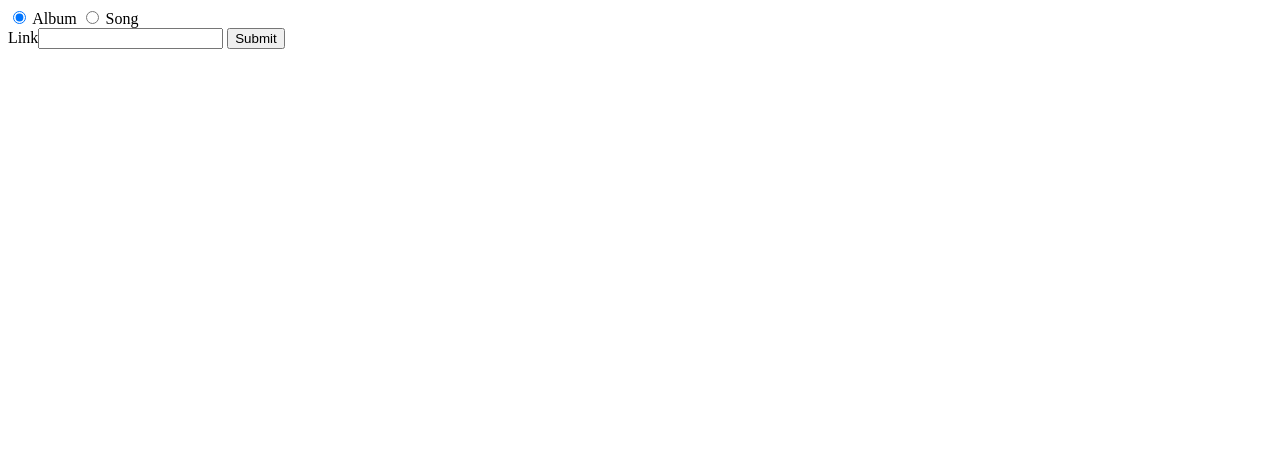
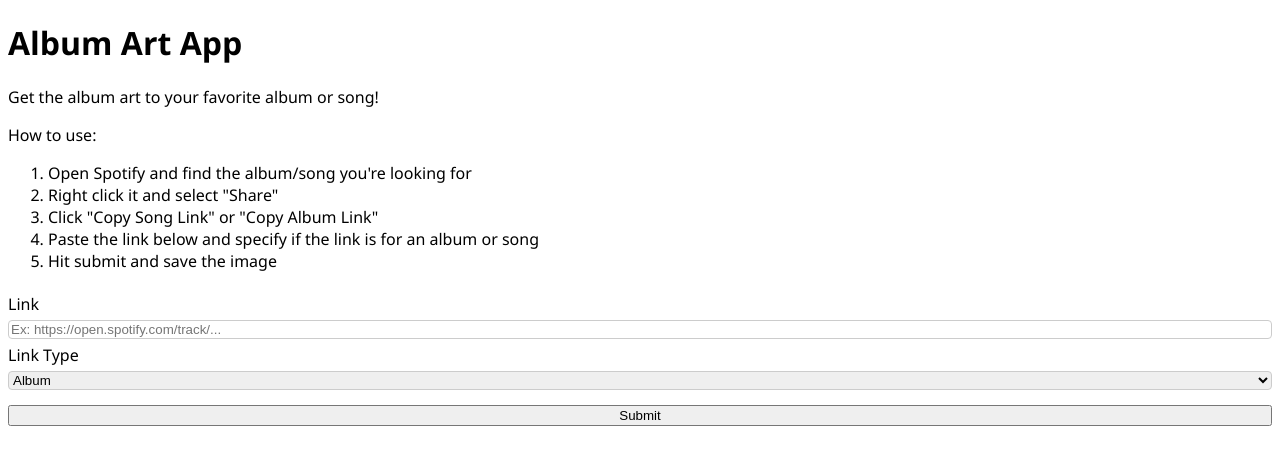
Before and after one commit to isaac-18/album-art-app, a Flask app: page / in a window 1280 px wide. Shown: the top 465 px of the page. Run offline with Flask 2, Linux system fonts and the light colour scheme.

Commit message:
Add CSS and some instructions

```diff
--- a/app.py
+++ b/app.py
@@ -25,18 +25,18 @@ def data():
         # return render_template('data.html',form_data = form_data)
 
         link_type = request.form.get('link_type')
-        link = request.form.get('link')
+        link = request.form.get('songlink')
 
         if link_type == 'album':
             results = sp.album(link)
             name = results['name']
-            # image_url = results['images'][0]['url']
             images = results['images']
         elif link_type == 'song':
             results = sp.track(link)
             name = results['album']['name']
-            # image_url = results['album']['images'][0]['url']
             images = results['album']['images']
+        else:
+            return f"Invalid link or link type. Please try again."
 
         # return render_template('index.html', name = name, image_url = image_url)
         return render_template('index.html', name = name, images = images)
--- /dev/null
+++ b/static/css/style.css
@@ -0,0 +1,42 @@
+* {
+  box-sizing: border-box;
+}
+
+body {
+  font-family: 'Segoe UI', Tahoma, Geneva, Verdana, sans-serif;
+}
+
+form {
+  /* padding: 12px; */
+  display: grid;
+  grid-template-columns: auto;
+}
+
+label {
+  padding: 5px 0;
+}
+
+input[type="url"] {
+  width: 100%;
+  border: 1px solid #ccc;
+  border-radius: 4px;
+  /* margin: 5px; */
+}
+
+input[type="text"],
+select,
+textarea {
+  /* padding: 12px; */
+  border: 1px solid #ccc;
+  border-radius: 4px;
+}
+
+
+input[type=submit] {
+  margin: 15px 0;
+}
+
+img {
+  max-width: 100%;
+  height: auto;
+}
--- a/templates/index.html
+++ b/templates/index.html
@@ -5,17 +5,42 @@
     <meta charset="UTF-8">
     <meta name="viewport" content="width=device-width, initial-scale=1.0">
     <title>Album Art App</title>
+    <link rel="stylesheet" href="{{ url_for('static', filename='css/style.css') }}">
 </head>
 
+
 <body>
-    <form action="/data/" method="POST">
-        <input type="radio" name="link_type" value="album" id="album" checked>
+    <h1>Album Art App</h1>
+    <p>Get the album art to your favorite album or song!</p>
+    <p>How to use:</p>
+    <ol>
+        <li>Open Spotify and find the album/song you're looking for</li>
+        <li>Right click it and select "Share"</li>
+        <li>Click "Copy Song Link" or "Copy Album Link"</li>
+        <li>Paste the link below and specify if the link is for an album or song</li>
+        <li>Hit submit and save the image</li>
+    </ol>
+
+    <div>
+        <form action="/data/" method="POST">
+            <!-- <input type="radio" name="link_type" value="album" id="album" checked>
         <label for="album">Album</label>
+
         <input type="radio" name="link_type" value="song" id="song">
-        <label for="song">Song</label>
-        <br>Link<input type="url" name="link">
-        <input type="submit" value="Submit">
-    </form>
+        <label for="song">Song</label> -->
+
+            <label for="link">Link</label>
+            <input type="url" name="songlink" id="link" placeholder="Ex: https://open.spotify.com/track/...">
+
+            <label for="link_type">Link Type</label>
+            <select name="link_type" id="link_type">
+                <option value="album">Album</option>
+                <option value="song">Song</option>
+            </select>
+
+            <input type="submit" value="Submit">
+        </form>
+    </div>
 
     {% for image in images %}
     <h2>{{name}} ({{image['height']}} x {{image['width']}})</h2>
```
